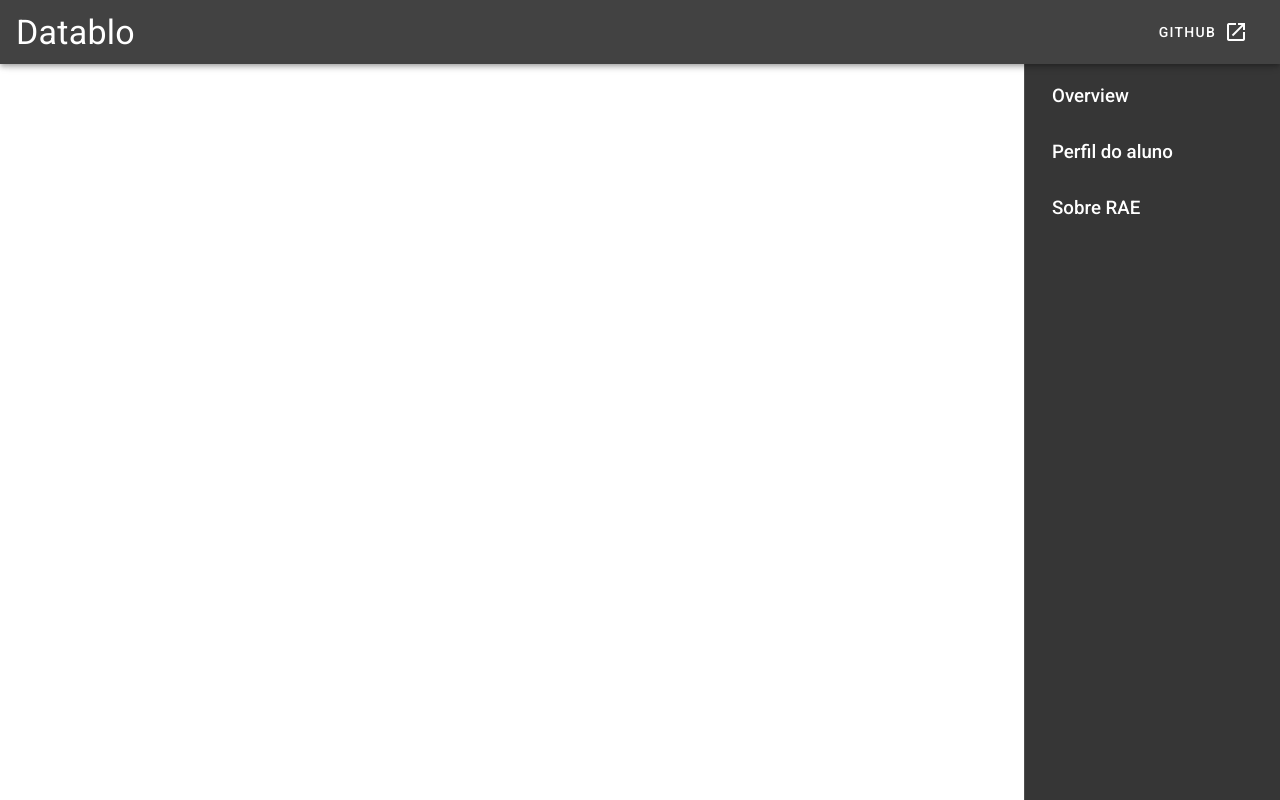
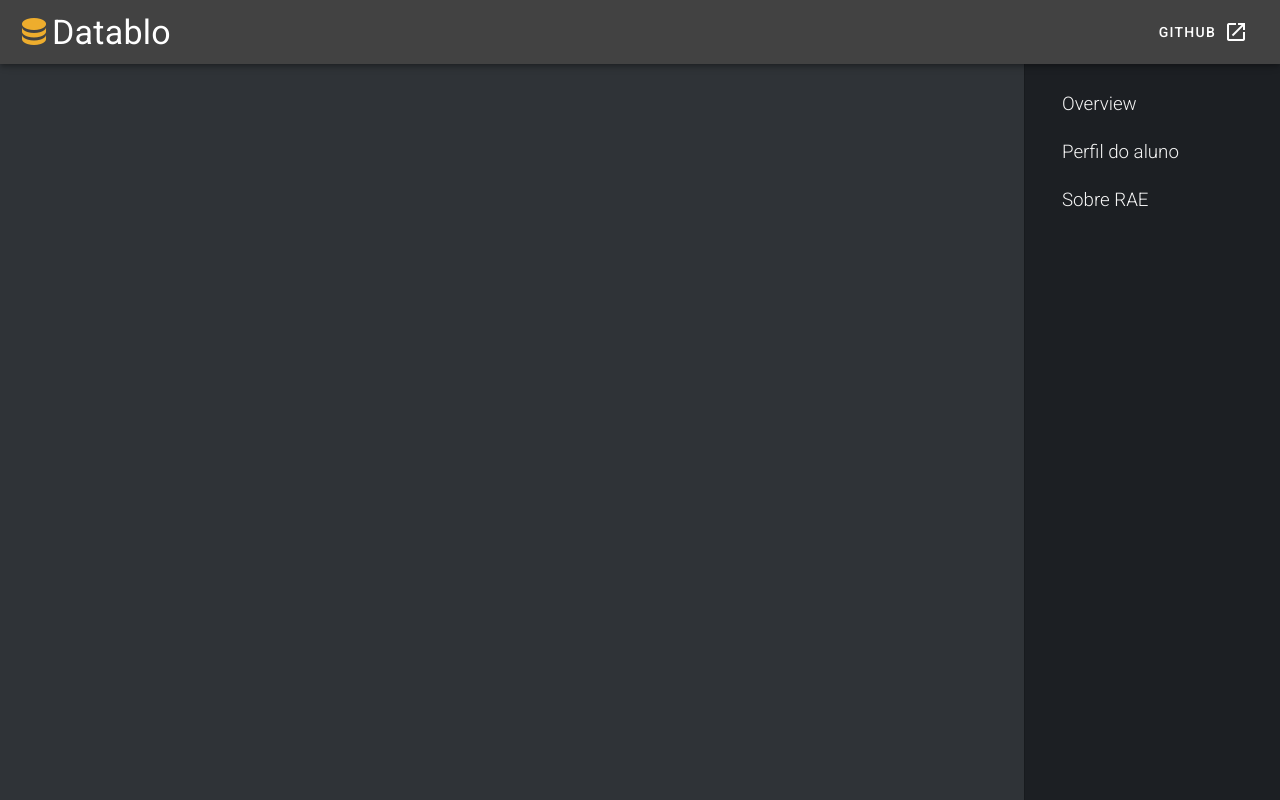
Before and after one commit to leleoveiga/datablo-vue, a Vue app: page / in a window 1280 px wide. Built offline with nearby package versions, Linux system fonts and the light colour scheme.

Commit message:
add mais estilizacao

```diff
--- a/src/App.vue
+++ b/src/App.vue
@@ -1,8 +1,14 @@
 <template>
 	<v-app>
+		<link rel="preconnect" href="https://fonts.gstatic.com" />
+		<link
+			href="https://fonts.googleapis.com/css2?family=Roboto+Slab:wght@100;200;300;400;500;600;700;800&display=swap"
+			rel="stylesheet"
+		/>
 		<v-main>
 			<Header />
 			<NavDrawer />
+			<Content />
 		</v-main>
 	</v-app>
 </template>
@@ -10,6 +16,7 @@
 <script>
 import NavDrawer from "./components/NavDrawer";
 import Header from "./components/Header";
+import Content from "./components/Content";
 
 export default {
 	name: "App",
@@ -17,6 +24,7 @@ export default {
 	components: {
 		NavDrawer,
 		Header,
+		Content,
 	},
 };
 </script>
--- /dev/null
+++ b/src/components/Content.vue
@@ -0,0 +1,9 @@
+<template>
+	<v-card color="#2f3337" height="100%" tile></v-card>
+</template>
+
+<script>
+export default {
+	name: "Content",
+};
+</script>
--- a/src/components/Header.vue
+++ b/src/components/Header.vue
@@ -1,5 +1,13 @@
 <template>
-	<v-app-bar clipped-right app color="primary" dark>
+	<v-app-bar
+		clipped-right
+		app
+		color="primary"
+		dark
+		scroll-off-screen
+		scroll-threshold="50"
+	>
+		<v-icon color="#eead2d" size="36">mdi-database</v-icon>
 		<div class="d-flex align-center">
 			<p class="ma-0 display-1">Datablo</p>
 		</div>
--- a/src/components/NavDrawer.vue
+++ b/src/components/NavDrawer.vue
@@ -1,14 +1,19 @@
 <template>
-	<v-navigation-drawer permanent app clipped right dark>
-		<v-list nav>
-			<v-list-item v-for="item in items" :key="item.title" link>
-				<v-list-item-content class="pa-3">
-					<h3 class="font-weight-medium d-flex align-self-center">
-						{{ item.title }}
-					</h3>
-				</v-list-item-content>
-			</v-list-item>
-		</v-list>
+	<v-navigation-drawer class="pt-4" permanent app clipped right color="#1c1f23">
+		<v-treeview
+			v-model="tree"
+			:open="initiallyOpen"
+			:items="items"
+			activatable
+			item-key="name"
+			open-on-click
+		>
+			<template v-slot:label="{ item }">
+				<h3 class="grey--text text--lighten-4 font-weight-light">
+					{{ item.name }}
+				</h3>
+			</template>
+		</v-treeview>
 	</v-navigation-drawer>
 </template>
 
@@ -17,9 +22,9 @@ export default {
 	name: "NavDrawer",
 	data: () => ({
 		items: [
-			{ title: "Overview", icon: "mdi-view-dashboard" },
-			{ title: "Perfil do aluno", icon: "mdi-image" },
-			{ title: "Sobre RAE", icon: "mdi-help-box" },
+			{ name: "Overview" },
+			{ name: "Perfil do aluno" },
+			{ name: "Sobre RAE" },
 		],
 		right: null,
 	}),
```
